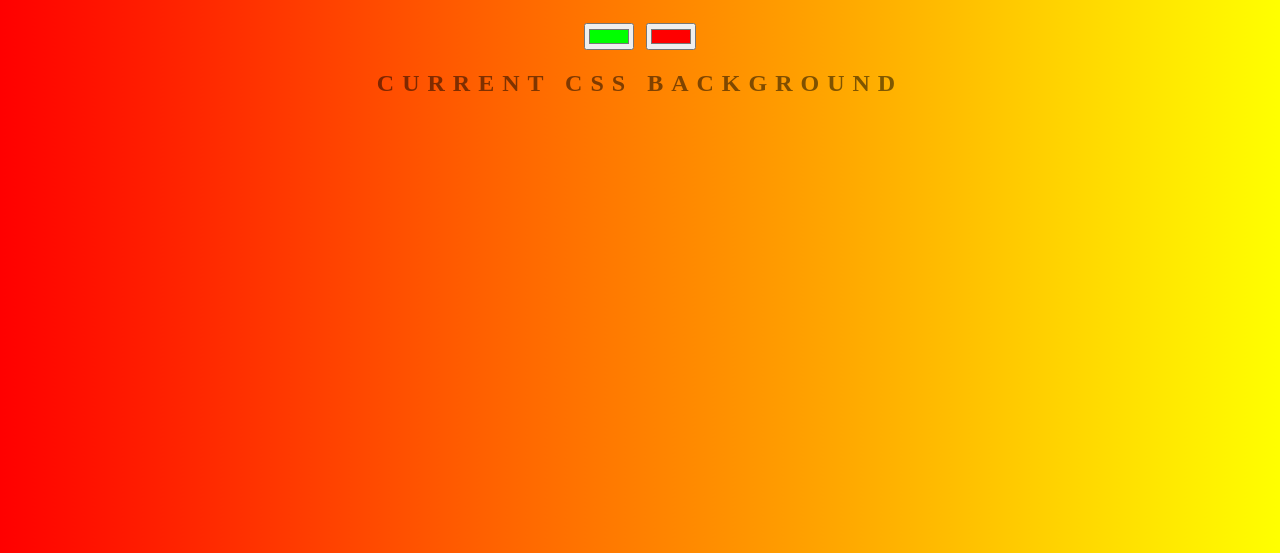
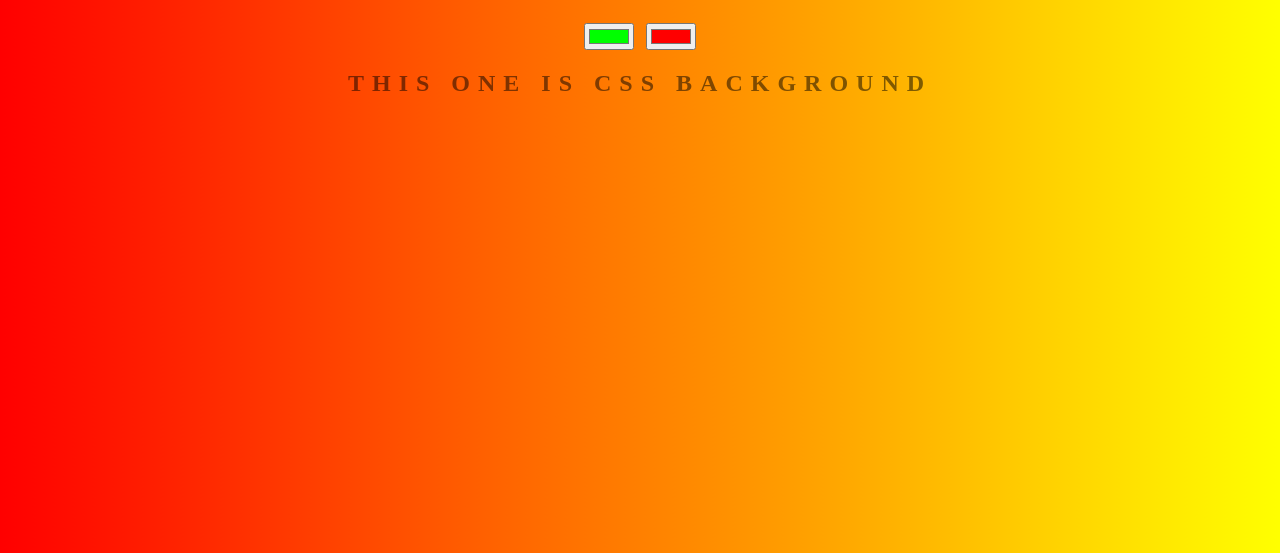
Before and after one commit to julia-candir/backgroung-generator, a plain HTML site: page index.html in a window 1280 px wide. Shown: the part 247-800 px from the top of the page. Drawn offline with Linux system fonts and the light colour scheme.

Commit message:
branch Testing

```diff
--- a/index.html
+++ b/index.html
@@ -10,7 +10,7 @@
 	<h1>Test Branch Background Generator</h1>
 		<input class="color1" type="color" name="color1" value="#00ff00">
 		<input class="color2" type="color" name="color2" value="#ff0000">
-			<h2>Current CSS Background</h2>
+			<h2>This one is CSS Background</h2>
 			<h3></h3>
 
 	<script type="text/javascript" src="script.js"></script>
```
